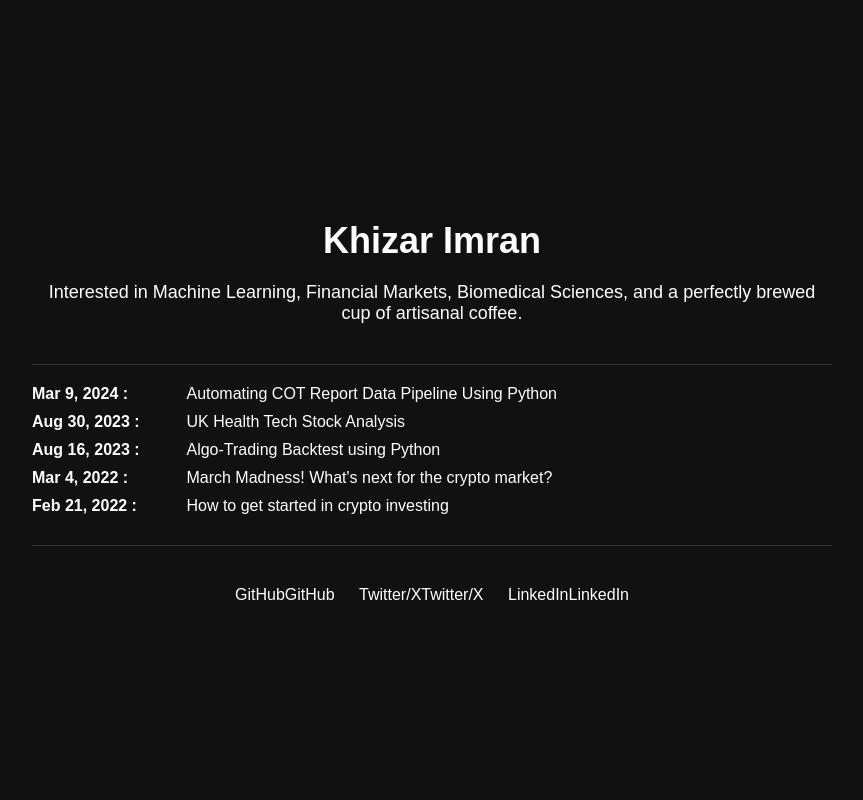
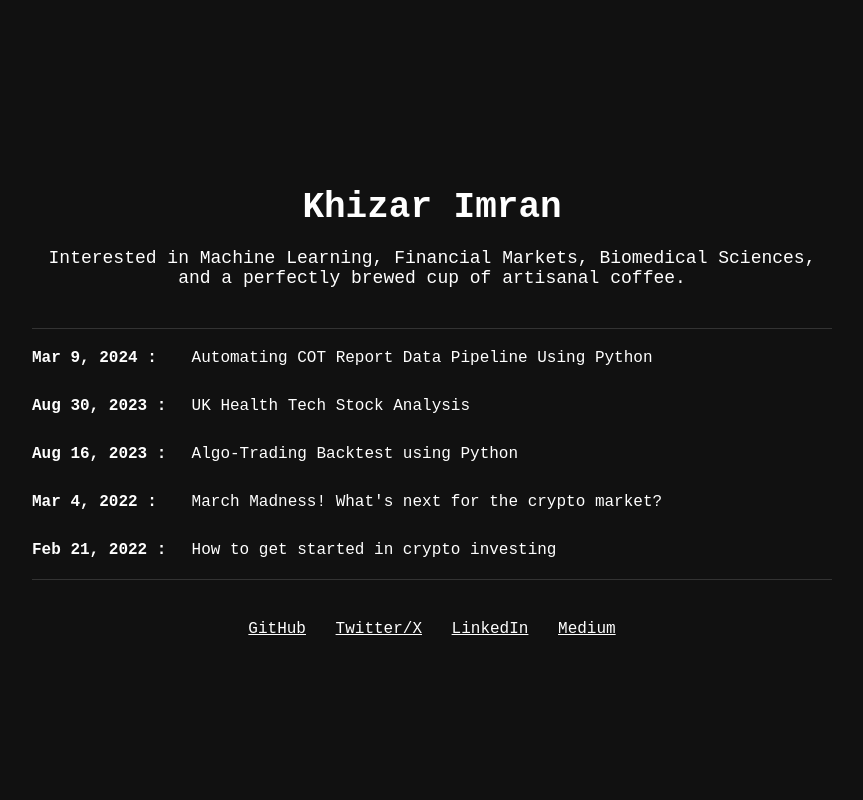
Before and after one commit to KhizarImran/khizarimrandotcom, a Flask app: page / in a window 1280 px wide. Shown: the whole page, without its empty margins (208-1071 px from the left). Run offline with Flask 3, Linux system fonts and the light colour scheme.

Commit message:
added hyperlinks

```diff
--- a/api/static/style.css
+++ b/api/static/style.css
@@ -1,5 +1,5 @@
 body {
-    font-family: Arial, sans-serif;
+  font-family: 'Courier New', Courier, monospace; /* Changed to monospace fonts */
   background-color: #111;
   color: #fff;
   margin: 0;
@@ -35,7 +35,11 @@ body {
 }
 
 .event {
-    margin-bottom: 10px;
+  margin-bottom: 30px; /* Space between events */
+}
+
+.event:last-child {
+  margin-bottom: 0; /* Remove extra space after the last event */
 }
 
 .date {
@@ -57,7 +61,7 @@ body {
   display: inline-block;
   margin: 0 10px;
   color: #fff;
-    text-decoration: none;
+  text-decoration: underline;
 }
 
 .github:before {
@@ -71,3 +75,7 @@ body {
 .linkedin:before {
   content: "LinkedIn";
 }
+
+.medium:before {
+  content: "Medium";
+}
--- a/api/templates/index.html
+++ b/api/templates/index.html
@@ -31,9 +31,10 @@
       </div>
     </div>
     <div class="social-links">
-      <a href="#" class="github">GitHub</a>
-      <a href="#" class="twitter">Twitter/X</a>
-      <a href="#" class="linkedin">LinkedIn</a>
+      <a href="https://github.com/KhizarImran" class="github"></a>
+      <a href="https://x.com/pips_py" class="twitter"></a>
+      <a href="https://www.linkedin.com/in/khizar-imran-a80277279/" class="linkedin"></a>
+      <a href="https://medium.com/@khizarimran" class="medium"></a>
     </div>
   </div>
 </body>
```
Lines whose indentation alone changed are shown as unchanged.
